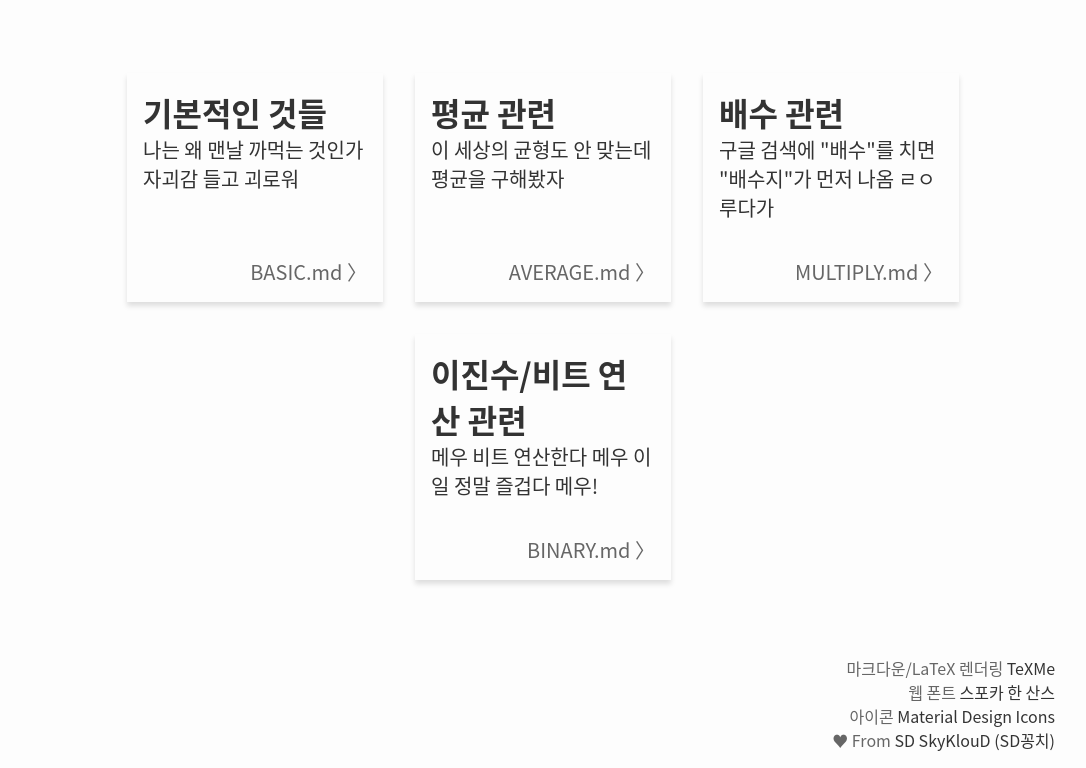
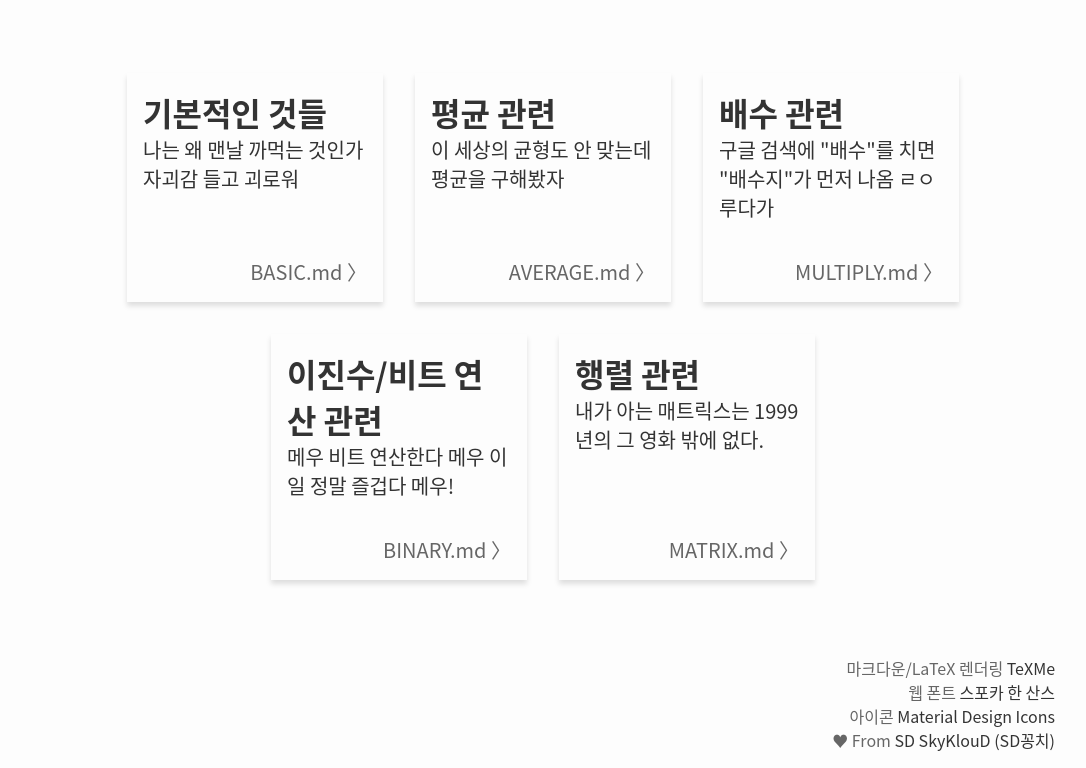
Before and after one commit to SDSkyKlouD/useful-formulas, a plain HTML site: page index.html in a window 1280 px wide. Shown: the part 164-932 px from the top of the page, without its empty margins (97-1183 px from the left). Drawn offline with Linux system fonts and the light colour scheme; a web font is replaced by a local one.

Commit message:
Add matrix

```diff
--- a/index.html
+++ b/index.html
@@ -49,6 +49,14 @@
 
                 <div class="direction">BINARY.md 〉</div>
             </a>
+            <a href="content.html?markdown=MATRIX" class="content_box">
+                <div>
+                    <div class="title">행렬 관련</div>
+                    <div class="desc">내가 아는 매트릭스는 1999년의 그 영화 밖에 없다.</div>
+                </div>
+
+                <div class="direction">MATRIX.md 〉</div>
+            </a>
         </section>
 
         <footer>
```
Also changed, not shown: 1 other file.
